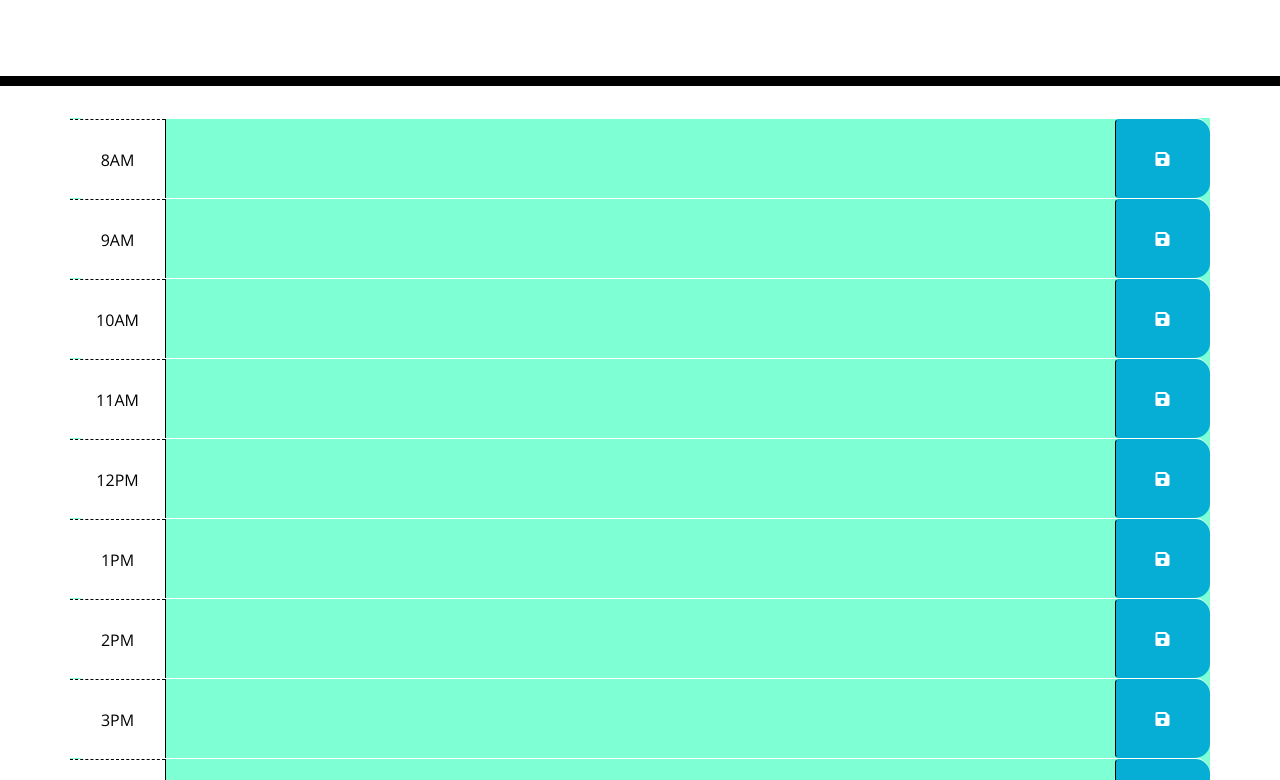
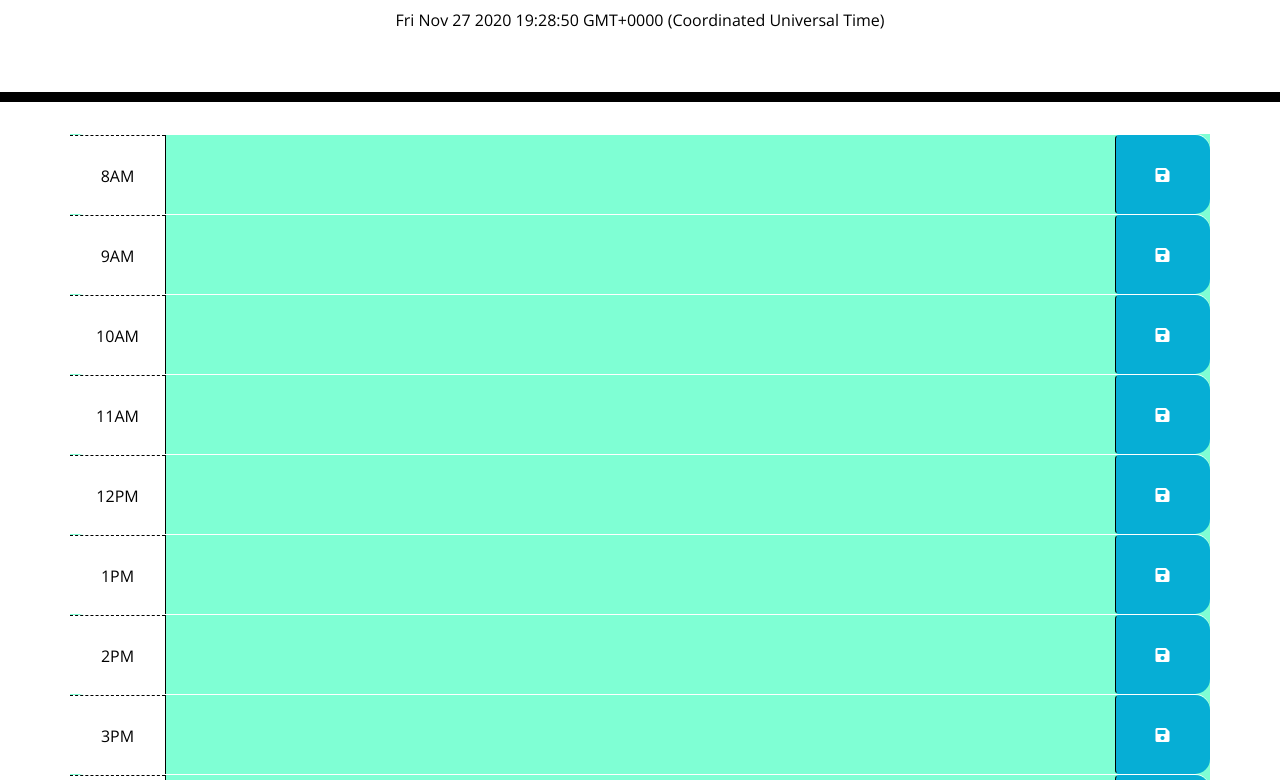
Before and after one commit to meganlavallee/Workday_Scheldue, a plain HTML site: page index.html in a window 1280 px wide. Shown: the part 182-962 px from the top of the page. Drawn offline with nearby package versions, Linux system fonts and the light colour scheme.

Commit message:
time to top of page

```diff
--- a/index.html
+++ b/index.html
@@ -19,6 +19,29 @@
     <p class="lead">A simple calendar app for scheduling your work day</p>
     <p id="currentDay" class="lead"></p>
     <p id="currentTime" class="lead"></p>
+    <html>
+
+
+    <script type="text/javascript">
+      function display_c() {
+        var refresh = 1000;
+        mytime = setTimeout('display_ct()', refresh)
+      }
+
+      function display_ct() {
+        var x = new Date()
+        document.getElementById('ct').innerHTML = x;
+        display_c();
+      }
+    </script>
+
+
+    <body onload=display_ct();>
+      <span id='ct'></span>
+
+    </body>
+
+    </html>
   </header>
 
   <div class="container">
```
